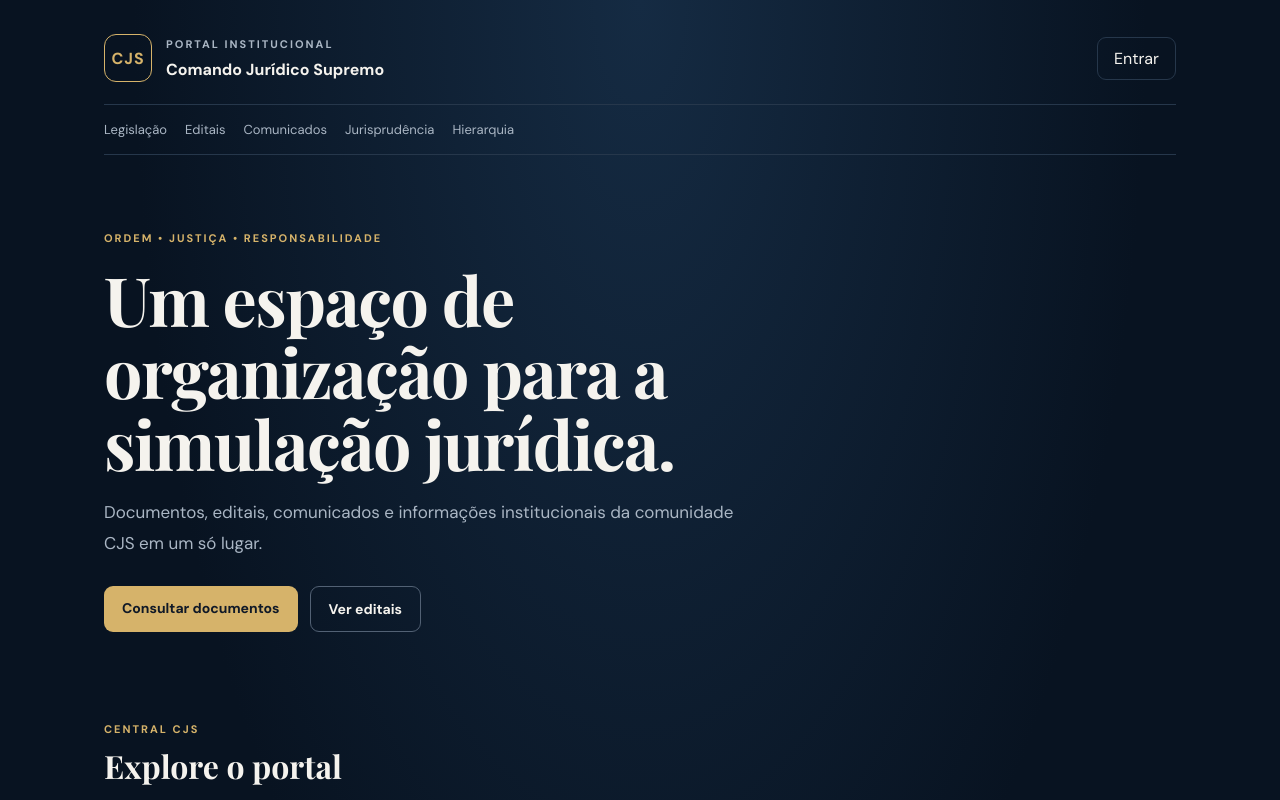
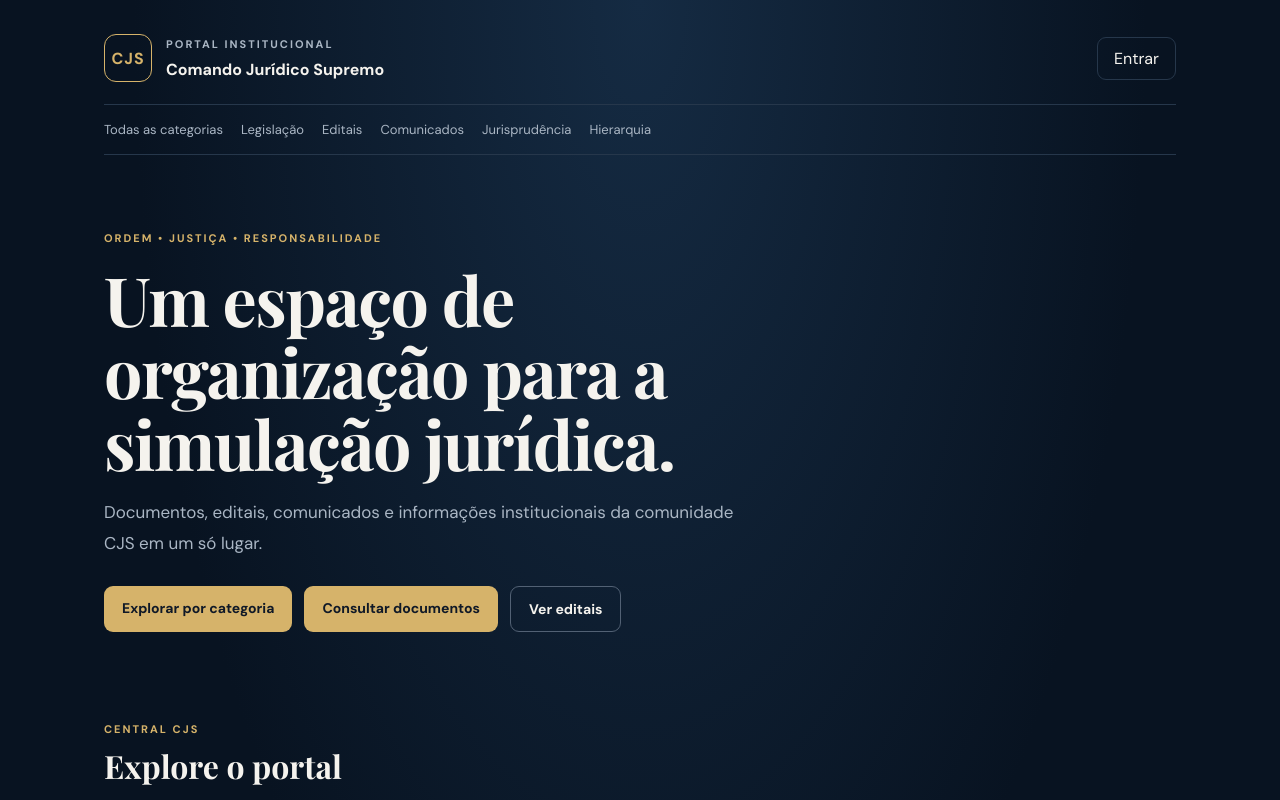
Before and after one commit to walysonfelipenascimento-gif/comando-juridico-supremo, a Next.js app: page / in a window 1280 px wide. Shown: the top 800 px of the page. Built offline with nearby package versions, Linux system fonts and the light colour scheme.

Commit message:
Ligar página inicial ao catálogo por categorias

```diff
--- a/src/app/page.tsx
+++ b/src/app/page.tsx
@@ -21,7 +21,7 @@ export default function HomePage() {
         <a className="login-link" href="/login">Entrar</a>
       </header>
 
-      <nav className="site-nav" aria-label="Navegação principal">
+      <nav className="site-nav" aria-label="Navegação principal"><a href="/catalogo">Todas as categorias</a>
         <a href="/legislacao">Legislação</a><a href="/editais">Editais</a><a href="/comunicados">Comunicados</a><a href="/jurisprudencia">Jurisprudência</a><a href="/hierarquia">Hierarquia</a>
       </nav>
 
@@ -29,7 +29,7 @@ export default function HomePage() {
         <p className="eyebrow gold">ORDEM • JUSTIÇA • RESPONSABILIDADE</p>
         <h1>Um espaço de organização para a simulação jurídica.</h1>
         <p className="intro">Documentos, editais, comunicados e informações institucionais da comunidade CJS em um só lugar.</p>
-        <div className="hero-actions">
+        <div className="hero-actions"><a className="button primary" href="/catalogo">Explorar por categoria</a>
           <a className="button primary" href="/legislacao">Consultar documentos</a>
           <a className="button secondary" href="/editais">Ver editais</a>
         </div>
```
